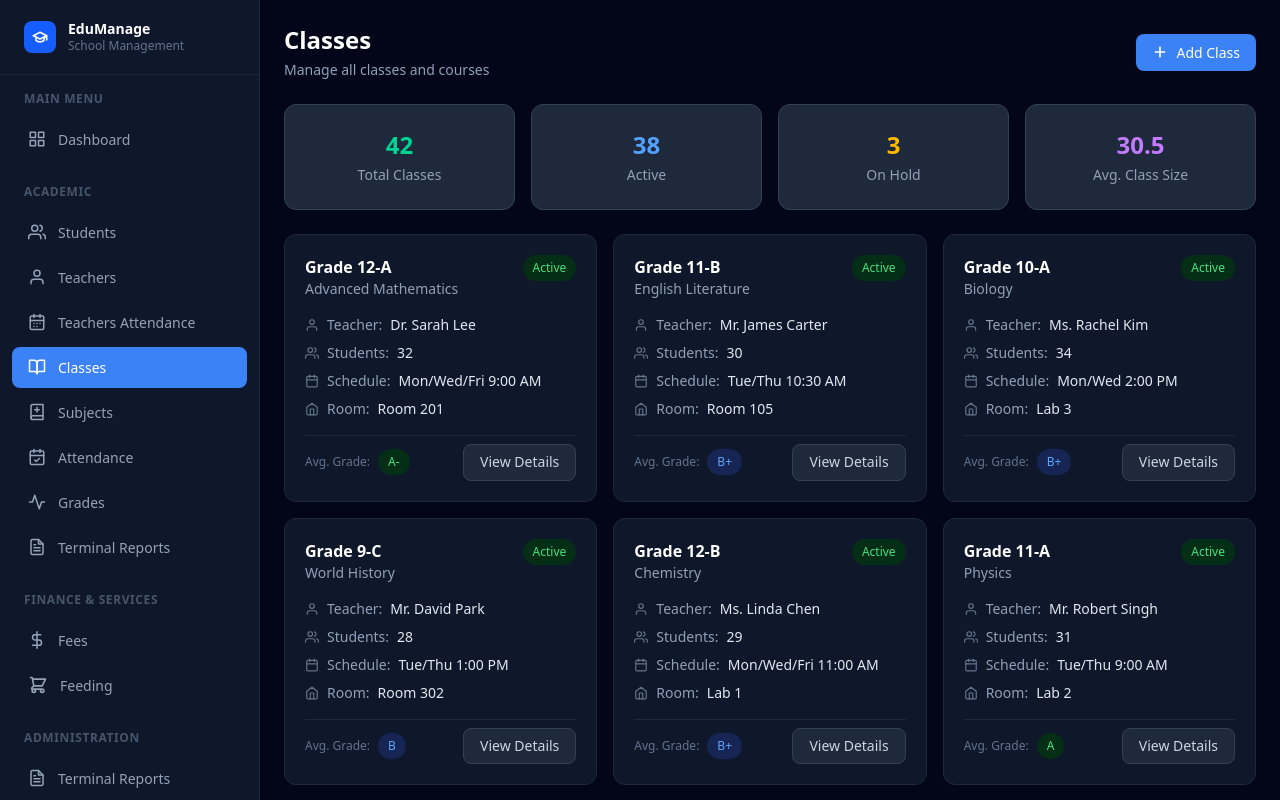
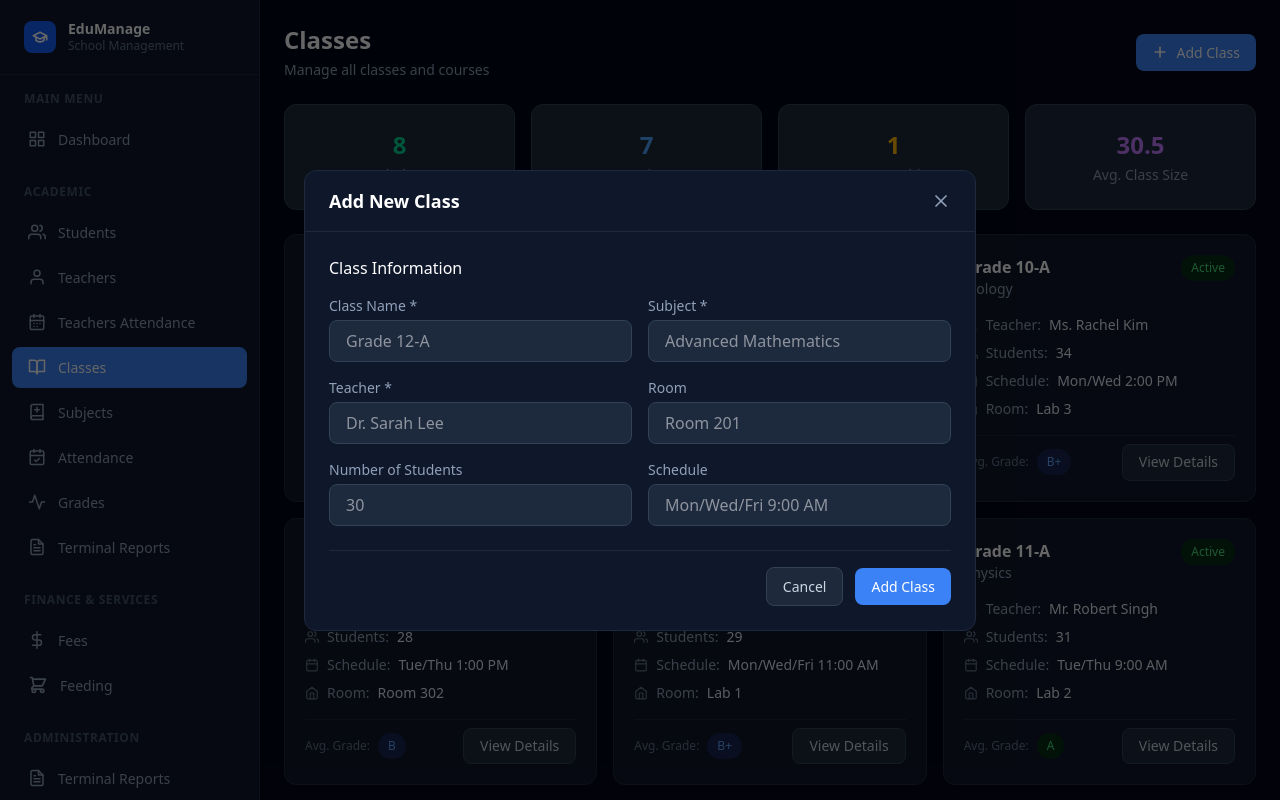
Before and after one commit to lilromeo2290/Clipe233_Edu, a Next.js app: page /classes in a window 1280 px wide. Both pictures are taken after a click on the button "Add Class". Shown: the top 800 px of the page. Built offline with nearby package versions, Linux system fonts and the light colour scheme.

Commit message:
Add Add Class functionality with modal form

```diff
--- a/src/app/classes/page.tsx
+++ b/src/app/classes/page.tsx
@@ -1,5 +1,21 @@
+"use client";
+
+import { useState } from "react";
+
+interface ClassItem {
+  id: string;
+  name: string;
+  subject: string;
+  teacher: string;
+  students: number;
+  room: string;
+  schedule: string;
+  status: string;
+  avgGrade: string;
+}
+
 export default function ClassesPage() {
-  const classes = [
+  const [classes, setClasses] = useState<ClassItem[]>([
     { id: "CLS-001", name: "Grade 12-A", subject: "Advanced Mathematics", teacher: "Dr. Sarah Lee", students: 32, room: "Room 201", schedule: "Mon/Wed/Fri 9:00 AM", status: "Active", avgGrade: "A-" },
     { id: "CLS-002", name: "Grade 11-B", subject: "English Literature", teacher: "Mr. James Carter", students: 30, room: "Room 105", schedule: "Tue/Thu 10:30 AM", status: "Active", avgGrade: "B+" },
     { id: "CLS-003", name: "Grade 10-A", subject: "Biology", teacher: "Ms. Rachel Kim", students: 34, room: "Lab 3", schedule: "Mon/Wed 2:00 PM", status: "Active", avgGrade: "B+" },
@@ -8,12 +24,34 @@ export default function ClassesPage() {
     { id: "CLS-006", name: "Grade 11-A", subject: "Physics", teacher: "Mr. Robert Singh", students: 31, room: "Lab 2", schedule: "Tue/Thu 9:00 AM", status: "Active", avgGrade: "A" },
     { id: "CLS-007", name: "Grade 10-B", subject: "Art & Design", teacher: "Ms. Angela White", students: 25, room: "Art Studio", schedule: "Fri 2:00 PM", status: "On Hold", avgGrade: "A-" },
     { id: "CLS-008", name: "Grade 9-A", subject: "Physical Education", teacher: "Mr. Kevin Brown", students: 35, room: "Gymnasium", schedule: "Mon/Wed/Fri 3:00 PM", status: "Active", avgGrade: "B" },
-  ];
+  ]);
+
+  const [showAddModal, setShowAddModal] = useState(false);
+  const [newClass, setNewClass] = useState<Partial<ClassItem>>({});
 
   const gradeColor = (grade: string) => {
     if (grade.startsWith("A")) return "badge-green";
     if (grade.startsWith("B")) return "badge-blue";
     return "badge-yellow";
+  };
+
+  const handleAddClass = () => {
+    if (newClass.name && newClass.subject && newClass.teacher) {
+      const cls: ClassItem = {
+        id: `CLS-${String(classes.length + 1).padStart(3, "0")}`,
+        name: newClass.name,
+        subject: newClass.subject,
+        teacher: newClass.teacher,
+        students: newClass.students || 0,
+        room: newClass.room || "",
+        schedule: newClass.schedule || "",
+        status: "Active",
+        avgGrade: "N/A",
+      };
+      setClasses([...classes, cls]);
+      setShowAddModal(false);
+      setNewClass({});
+    }
   };
 
   return (
@@ -24,7 +62,7 @@ export default function ClassesPage() {
           <h1 className="text-2xl font-bold text-white">Classes</h1>
           <p className="text-slate-400 text-sm mt-1">Manage all classes and courses</p>
         </div>
-        <button className="btn-primary">
+        <button onClick={() => setShowAddModal(true)} className="btn-primary">
           <svg width="16" height="16" viewBox="0 0 24 24" fill="none" stroke="currentColor" strokeWidth="2.5" strokeLinecap="round" strokeLinejoin="round">
             <line x1="12" y1="5" x2="12" y2="19" />
             <line x1="5" y1="12" x2="19" y2="12" />
@@ -36,10 +74,10 @@ export default function ClassesPage() {
       {/* Summary Cards */}
       <div className="grid grid-cols-2 md:grid-cols-4 gap-4">
         {[
-          { label: "Total Classes", value: "42", color: "text-emerald-400" },
-          { label: "Active", value: "38", color: "text-blue-400" },
-          { label: "On Hold", value: "3", color: "text-amber-400" },
-          { label: "Avg. Class Size", value: "30.5", color: "text-purple-400" },
+          { label: "Total Classes", value: classes.length.toString(), color: "text-emerald-400" },
+          { label: "Active", value: classes.filter((c) => c.status === "Active").length.toString(), color: "text-blue-400" },
+          { label: "On Hold", value: classes.filter((c) => c.status === "On Hold").length.toString(), color: "text-amber-400" },
+          { label: "Avg. Class Size", value: classes.length > 0 ? (classes.reduce((acc, c) => acc + c.students, 0) / classes.length).toFixed(1) : "0", color: "text-purple-400" },
         ].map((item) => (
           <div key={item.label} className="stat-card text-center">
             <p className={`text-2xl font-bold ${item.color}`}>{item.value}</p>
@@ -115,6 +153,101 @@ export default function ClassesPage() {
           </div>
         ))}
       </div>
+
+      {/* Add Class Modal */}
+      {showAddModal && (
+        <div className="fixed inset-0 bg-black/60 flex items-center justify-center z-50 p-4">
+          <div className="bg-slate-900 border border-slate-800 rounded-xl w-full max-w-2xl max-h-[90vh] overflow-y-auto">
+            <div className="flex items-center justify-between px-6 py-4 border-b border-slate-800">
+              <h3 className="text-lg font-semibold text-white">Add New Class</h3>
+              <button onClick={() => setShowAddModal(false)} className="text-slate-400 hover:text-white transition-colors">
+                <svg width="20" height="20" viewBox="0 0 24 24" fill="none" stroke="currentColor" strokeWidth="2" strokeLinecap="round" strokeLinejoin="round">
+                  <line x1="18" y1="6" x2="6" y2="18" />
+                  <line x1="6" y1="6" x2="18" y2="18" />
+                </svg>
+              </button>
+            </div>
+            <div className="p-6 space-y-6">
+              {/* Class Information */}
+              <div>
+                <h4 className="text-white font-medium mb-4">Class Information</h4>
+                <div className="grid grid-cols-1 md:grid-cols-2 gap-4">
+                  <div>
+                    <label className="block text-slate-400 text-sm mb-1">Class Name *</label>
+                    <input
+                      type="text"
+                      value={newClass.name || ""}
+                      onChange={(e) => setNewClass({ ...newClass, name: e.target.value })}
+                      className="w-full bg-slate-800 border border-slate-700 rounded-lg px-4 py-2 text-white focus:border-blue-500 focus:outline-none"
+                      placeholder="Grade 12-A"
+                    />
+                  </div>
+                  <div>
+                    <label className="block text-slate-400 text-sm mb-1">Subject *</label>
+                    <input
+                      type="text"
+                      value={newClass.subject || ""}
+                      onChange={(e) => setNewClass({ ...newClass, subject: e.target.value })}
+                      className="w-full bg-slate-800 border border-slate-700 rounded-lg px-4 py-2 text-white focus:border-blue-500 focus:outline-none"
+                      placeholder="Advanced Mathematics"
+                    />
+                  </div>
+                  <div>
+                    <label className="block text-slate-400 text-sm mb-1">Teacher *</label>
+                    <input
+                      type="text"
+                      value={newClass.teacher || ""}
+                      onChange={(e) => setNewClass({ ...newClass, teacher: e.target.value })}
+                      className="w-full bg-slate-800 border border-slate-700 rounded-lg px-4 py-2 text-white focus:border-blue-500 focus:outline-none"
+                      placeholder="Dr. Sarah Lee"
+                    />
+                  </div>
+                  <div>
+                    <label className="block text-slate-400 text-sm mb-1">Room</label>
+                    <input
+                      type="text"
+                      value={newClass.room || ""}
+                      onChange={(e) => setNewClass({ ...newClass, room: e.target.value })}
+                      className="w-full bg-slate-800 border border-slate-700 rounded-lg px-4 py-2 text-white focus:border-blue-500 focus:outline-none"
+                      placeholder="Room 201"
+                    />
+                  </div>
+                  <div>
+                    <label className="block text-slate-400 text-sm mb-1">Number of Students</label>
+                    <input
+                      type="number"
+                      value={newClass.students || ""}
+                      onChange={(e) => setNewClass({ ...newClass, students: parseInt(e.target.value) })}
+                      className="w-full bg-slate-800 border border-slate-700 rounded-lg px-4 py-2 text-white focus:border-blue-500 focus:outline-none"
+                      placeholder="30"
+                    />
+                  </div>
+                  <div>
+                    <label className="block text-slate-400 text-sm mb-1">Schedule</label>
+                    <input
+                      type="text"
+                      value={newClass.schedule || ""}
+                      onChange={(e) => setNewClass({ ...newClass, schedule: e.target.value })}
+                      className="w-full bg-slate-800 border border-slate-700 rounded-lg px-4 py-2 text-white focus:border-blue-500 focus:outline-none"
+                      placeholder="Mon/Wed/Fri 9:00 AM"
+                    />
+                  </div>
+                </div>
+              </div>
+
+              {/* Actions */}
+              <div className="flex items-center justify-end gap-3 pt-4 border-t border-slate-800">
+                <button onClick={() => setShowAddModal(false)} className="btn-secondary">
+                  Cancel
+                </button>
+                <button onClick={handleAddClass} className="btn-primary">
+                  Add Class
+                </button>
+              </div>
+            </div>
+          </div>
+        </div>
+      )}
     </div>
   );
 }
```
